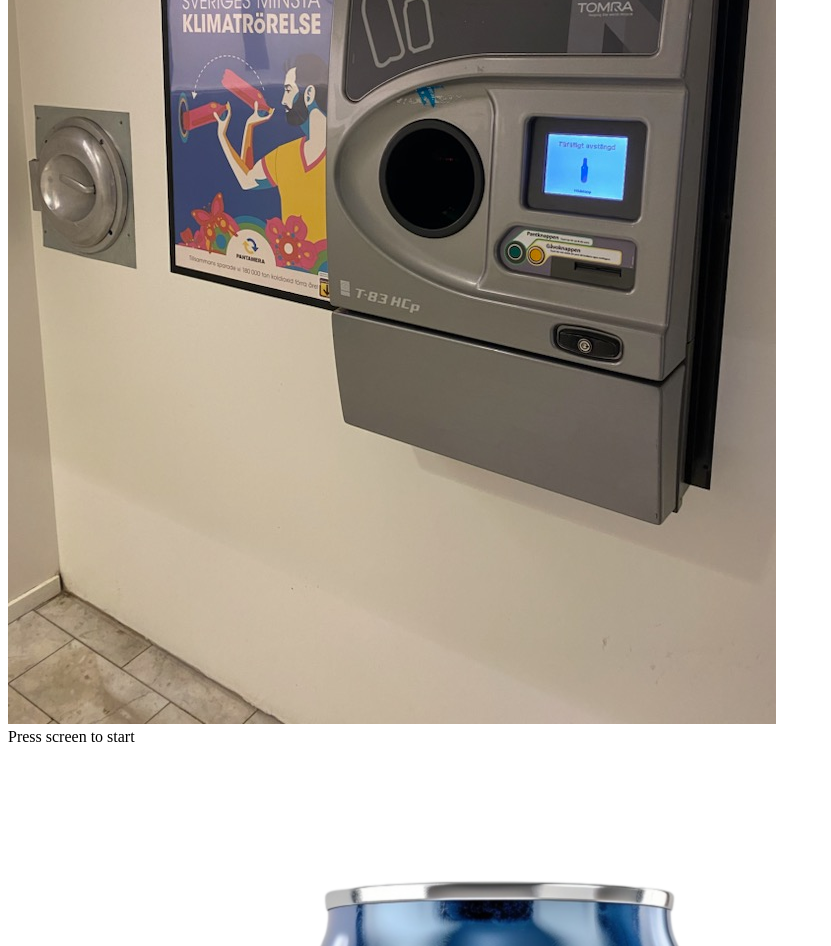
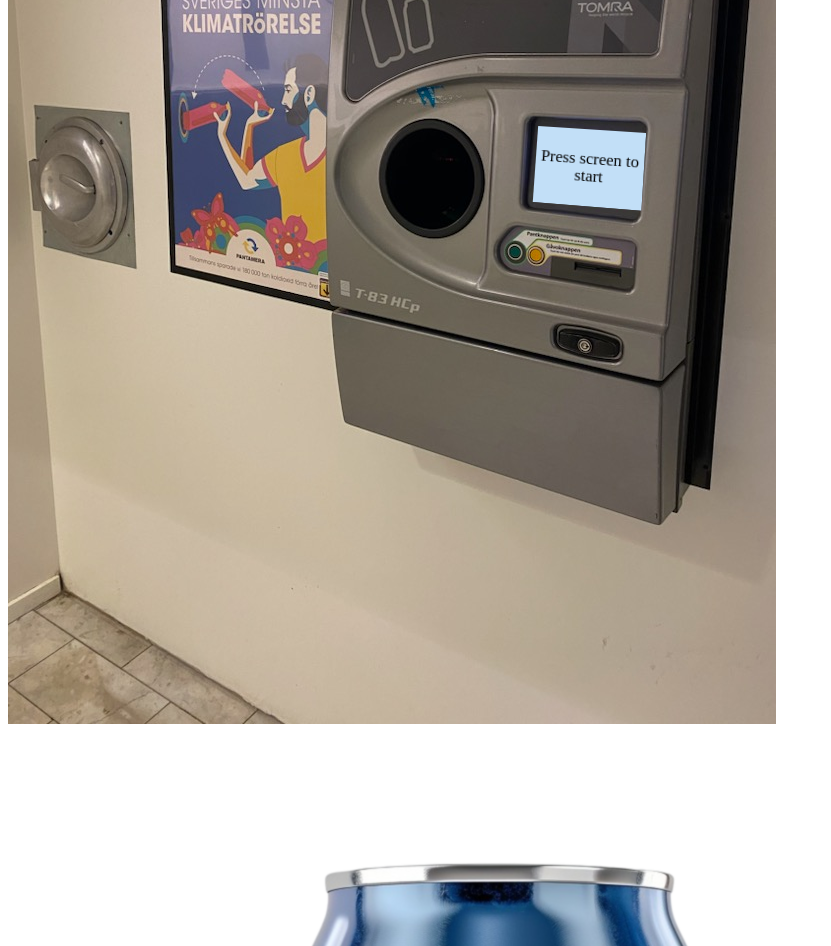
Before and after one commit to Vincent1Vincent2/pantmaskin-testing, a React (Vite) app: page / in a window 1280 px wide. Shown: the part 380-1326 px from the top of the page, without its empty margins (0-831 px from the left). Built offline with nearby package versions, Linux system fonts and the light colour scheme.

Commit message:
styling for screen

```diff
--- a/src/components/RecyclingMachine/Screen/Screen.css
+++ b/src/components/RecyclingMachine/Screen/Screen.css
@@ -0,0 +1,24 @@
+.frame {
+  perspective: 2000px;
+  transform-style: preserve-3d;
+  perspective-origin: 25% 50%;
+}
+
+.screen {
+  display: flex;
+  justify-content: center;
+  flex-direction: column;
+  text-align: center;
+  position: absolute;
+  width: 105px;
+  height: 80px;
+  background-color: rgb(194, 223, 247);
+  transform: rotateX(11deg) rotateY(-20deg) translate(525%, -690%) skewY(14deg)
+    skewX(-5deg);
+}
+
+p {
+  padding: 0;
+  margin: 0;
+  display: inline;
+}
--- a/src/components/RecyclingMachine/Screen/Screen.tsx
+++ b/src/components/RecyclingMachine/Screen/Screen.tsx
@@ -1,3 +1,5 @@
+import "./Screen.css";
+
 interface Props {
   isActive: boolean | null;
   activate: () => void;
@@ -9,16 +11,27 @@
 function Screen(props: Props) {
   if (props.isActive === true) {
     return (
-      <div data-testid="screen">
-        <p data-testid="counted-cans">{props.countedCans}</p>
-        <p data-testid="counted-bottles">{props.countedBottles}</p>
-        <p data-testid="value">{props.value}</p>
+      <div className="frame">
+        <div className="screen" data-testid="screen">
+          <span>
+            Cans: <p data-testid="counted-cans">{props.countedCans}</p>{" "}
+          </span>
+          <span>
+            {" "}
+            Bottles: <p data-testid="counted-bottles">{props.countedBottles}</p>
+          </span>
+          <span>
+            Money: <p data-testid="value">{props.value}</p>
+          </span>
+        </div>
       </div>
     );
   } else {
     return (
-      <div data-testid="screen" onClick={props.activate}>
-        Press screen to start
+      <div className="frame">
+        <div className="screen" data-testid="screen" onClick={props.activate}>
+          Press screen to start
+        </div>
       </div>
     );
   }
```
